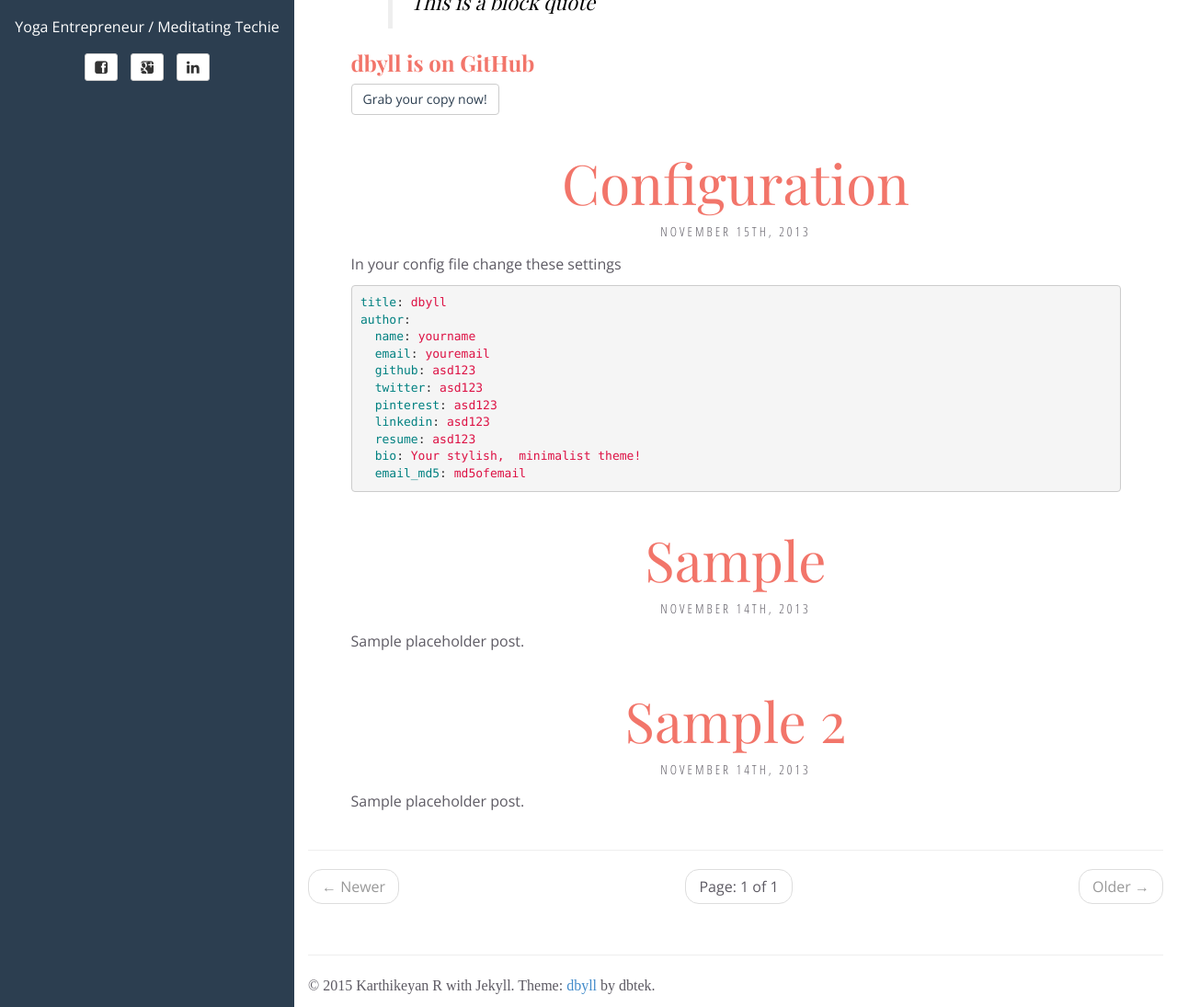
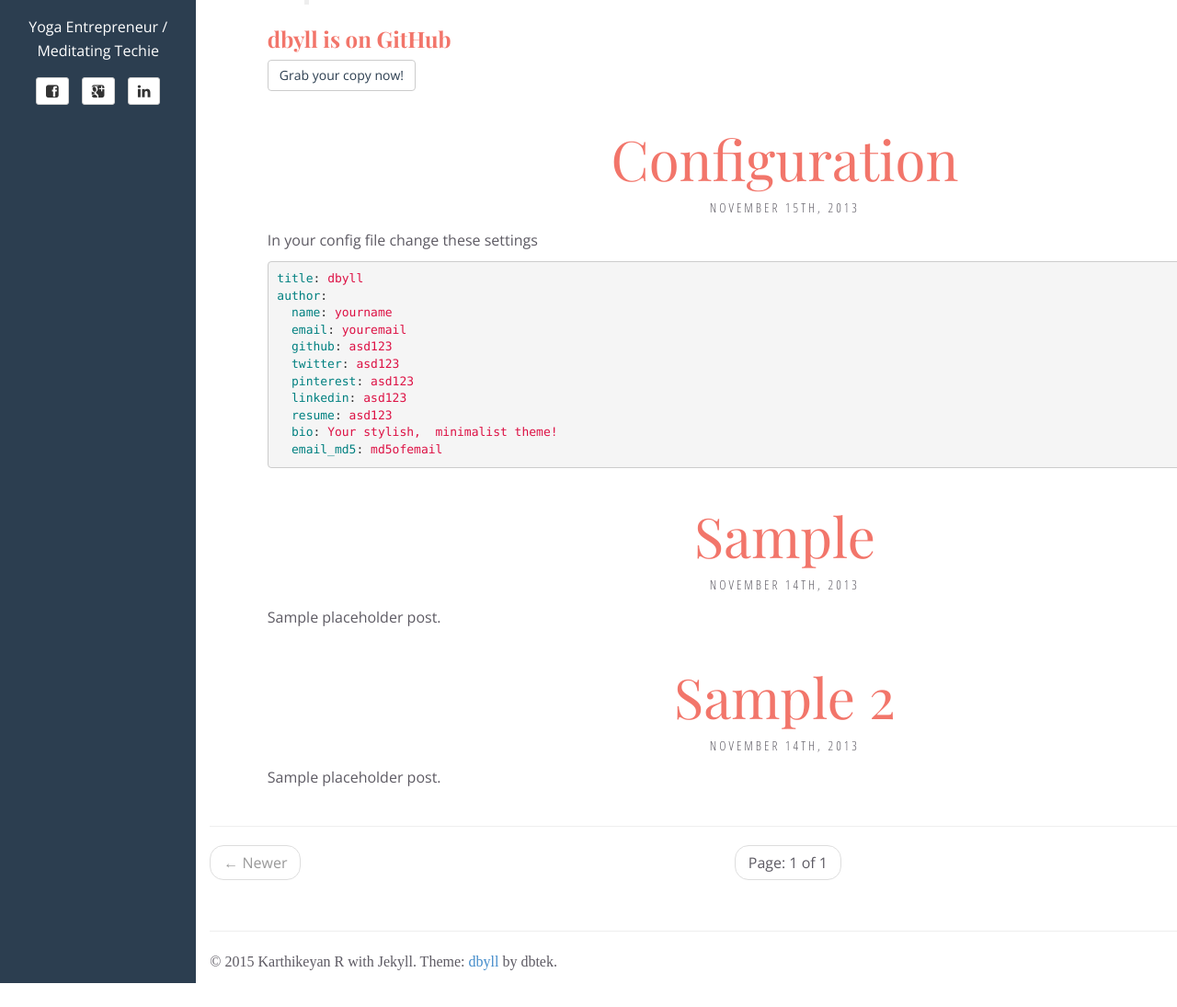
Before and after one commit to ramnathk/krkme, a Jekyll site: the page built from index.html, in a window 1280 px wide and 1377 px high, cut to the strip 282-1377 px from the top of the window. Shown: the whole strip at 92% size. Built offline with Jekyll 4.4.1, drawn with Linux system fonts in a browser that asks for light colours; some web fonts are replaced; the list of posts is cut into pages by our own code.

Commit message:
Updated default.html

```diff
--- a/_includes/default.html
+++ b/_includes/default.html
@@ -88,11 +88,11 @@
 		</ul>
 	</div>
 
-	<div class="col-sm-3 sidebar hidden-xs">
+	<div class="col-sm-2 sidebar hidden-xs">
 		{% include sidebar.html %}
 	</div>
 
-	<div class="col-sm-9 col-sm-offset-3">
+	<div class="col-sm-10 col-sm-offset-2">
 		{{ content }}
 
 		<footer>
```
